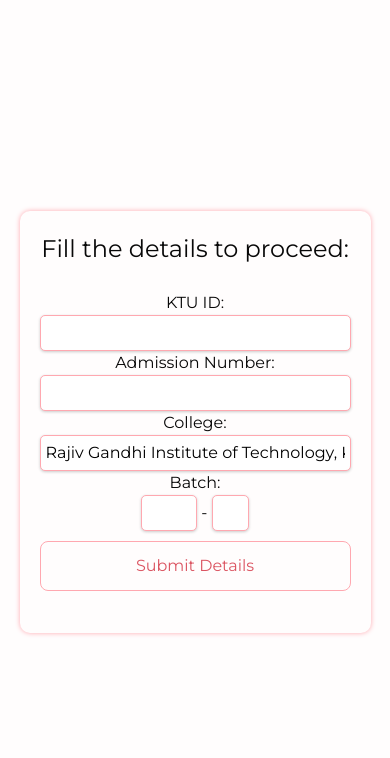
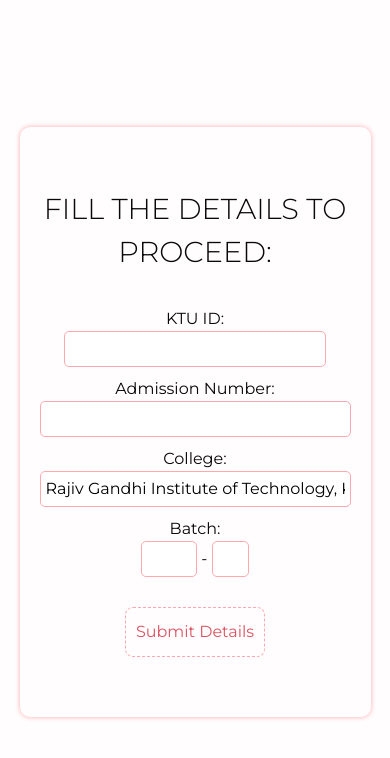
Before and after one commit to alvin1904/skillvine-client, a Next.js app: page /register/details in a window 390 px wide. Shown: the top 758 px of the page. Built offline with nearby package versions, Linux system fonts and the light colour scheme.

Commit message:
fix: login, register mobile resp

```diff
--- a/src/components/Auth/LoginComponent.js
+++ b/src/components/Auth/LoginComponent.js
@@ -28,7 +28,7 @@ export default function LoginComponent() {
       />
       <button type="submit" className={styles.login_btn}>
         <div className={styles.login_btn_section}>
-          <FcGoogle />
+          <FcGoogle size={25} />
         </div>
         <div className={styles.login_btn_section}>
           Login with Institution Email
--- a/src/components/Auth/RegisterComponent.js
+++ b/src/components/Auth/RegisterComponent.js
@@ -44,7 +44,7 @@ export default function RegisterComponent() {
     const data = finalizeData();
   };
   return (
-    <form className={styles.login_card} onSubmit={handleSubmit}>
+    <form className={`${styles.login_card} ${styles.register_card}`} onSubmit={handleSubmit}>
       <div className={styles.login_card_header}>
         Fill the details to proceed:
       </div>
--- a/src/components/Auth/RegisterFormComps.js
+++ b/src/components/Auth/RegisterFormComps.js
@@ -34,7 +34,7 @@ export default function RegisterFormComps({
           value={"Rajiv Gandhi Institute of Technology, Kottayam"}
           readOnly
         />
-        <div className={styles.login_detail_collect}>
+        <div className={styles.login_detail_collect_batch}>
           <label>Batch:</label>
           <div>
             <input
--- a/src/styles/auth.module.css
+++ b/src/styles/auth.module.css
@@ -1,5 +1,3 @@
-
-
 .login_bg {
   background-color: var(--clr-light);
   color: var(--clr-dark);
@@ -9,33 +7,33 @@
   justify-content: center;
   align-items: center;
   align-items: center;
-
 }
 .login_card {
   background-color: var(--clr-light);
   box-shadow: var(--clr-primary-300) 0px 0px 5px;
-  height: 50%;
+  height: 70%;
   width: 30%;
   border-radius: 10px;
   padding: 20px;
-
-
   position: relative;
-
   margin: 0;
   font-weight: 400;
-  font-size: 2  0px;
   color: #080808;
   -webkit-transition: all 0.4s ease 0s;
   -o-transition: all 0.4s ease 0s;
   transition: all 0.4s ease 0s;
   text-align: center;
-
-
+  display: grid;
+  align-content: center;
+  justify-items: center;
+}
+.register_card {
+  gap: 10px;
 }
 .login_card_header {
-  font-size: 1.2rem;
-  font-size: 1.5rem;
+  text-transform: uppercase;
+  font-size: 1.8rem;
+  font-weight: 300;
   margin-bottom: 1.5rem;
 }
 .login_input {
@@ -43,29 +41,33 @@
   padding: 5px;
   border: 1px solid var(--clr-primary-300);
   border-radius: 5px;
-  box-shadow: 0px 1px 3px rgba(0, 0, 0, 0.2);
-
 }
 .login_input_batch {
   width: 16%;
   padding: 5px;
   border: 1px solid var(--clr-primary-300);
   border-radius: 5px;
-  box-shadow: 0px 1px 3px rgba(0, 0, 0, 0.2);
-
 }
-.login_detail_collect > div > input:nth-child(2) {
+.login_detail_collect_batch > div > input:nth-child(2) {
   width: 12%;
+  user-select: none;
+}
+.login_detail_collect_batch {
+  margin-top: 10px;
 }
 .login_btn {
   background-color: var(--clr-light);
   color: var(--clr-primary-400);
-  border: 1px solid var(--clr-primary-300);
+  border: 1px dashed var(--clr-primary-300);
   border-radius: 8px;
-  min-width: 100%;
+  min-width: 85%;
   min-height: 50px;
   transition: 250ms all ease;
-  margin-top: 10px;
+  margin-top: 20px;
+  display: grid;
+  grid-template-columns: auto 1fr;
+  align-items: center;
+  padding: 0 35px;
 }
 .login_btn:hover {
   color: var(--clr-light);
@@ -81,4 +83,8 @@
   .login_input_batch {
     width: 18%;
   }
+  .login_btn {
+    min-width: 90%;
+    padding: 0 10px;
+  }
 }
```
Also changed, not shown: src/componentsUser/certificate/RightAdd.js (+7 -0 lines).
